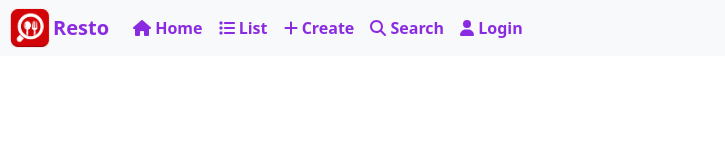
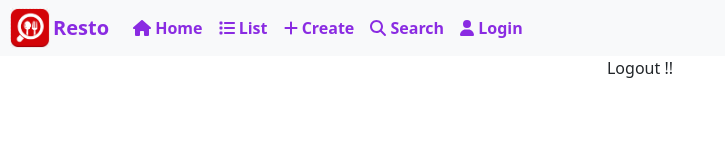
Before and after one commit to Tanisha-1799/Restaurant_App, a React (Create React App) app in the folder restaurant-app/: page /logout in a window 1280 px wide. Shown: the top 160 px of the page, without its empty margins (0-725 px from the left). Built offline with nearby package versions, Linux system fonts and the light colour scheme.

Commit message:
Making Logout component

```diff
--- a/restaurant-app/src/App.js
+++ b/restaurant-app/src/App.js
@@ -8,6 +8,7 @@ import RestaurantDetail from "./components/RestaurantDetail";
 import RestaurantUpdate from "./components/RestaurantUpdate";
 import Login from './components/Login';
 import NavbarMenu from './components/NavbarMenu';
+import Logout from './components/Logout';
 
 
 function App() {
@@ -23,6 +24,7 @@ function App() {
       <Route path="/search" element={<RestaurantSearch />}></Route>
       <Route path="/details" element={<RestaurantDetail />}></Route>
       <Route path="/login" element={<Login/>}></Route>
+      <Route path="/logout" element={<Logout/>}></Route>
       <Route path="/update/:id" element={<RestaurantUpdate />}></Route>
       </Routes>
     </Router>
--- /dev/null
+++ b/restaurant-app/src/components/Logout.js
@@ -0,0 +1,9 @@
+import React from "react";
+
+const Logout =()=>{
+    return(
+        <div>Logout !!</div>
+    )
+};
+
+export default Logout;
--- a/restaurant-app/src/components/NavbarMenu.js
+++ b/restaurant-app/src/components/NavbarMenu.js
@@ -23,7 +23,7 @@ export default class NavbarMenu extends Component {
             <Nav.Link href="#link"><Link to="/search" className='link-style'> <FontAwesomeIcon icon={faSearch} color="blueviolet"/> Search</Link></Nav.Link>
             {
                 localStorage.getItem("login")?
-                <Nav.Link href="#link"><Link to="/" className='link-style'> <FontAwesomeIcon icon={faUser} color="blueviolet"/> Logout</Link></Nav.Link>
+                <Nav.Link href="#link"><Link to="/logout" className='link-style'> <FontAwesomeIcon icon={faUser} color="blueviolet"/> Logout</Link></Nav.Link>
                 :
                 <Nav.Link href="#link"><Link to="/login" className='link-style'> <FontAwesomeIcon icon={faUser} color="blueviolet"/> Login</Link></Nav.Link>
 
```
